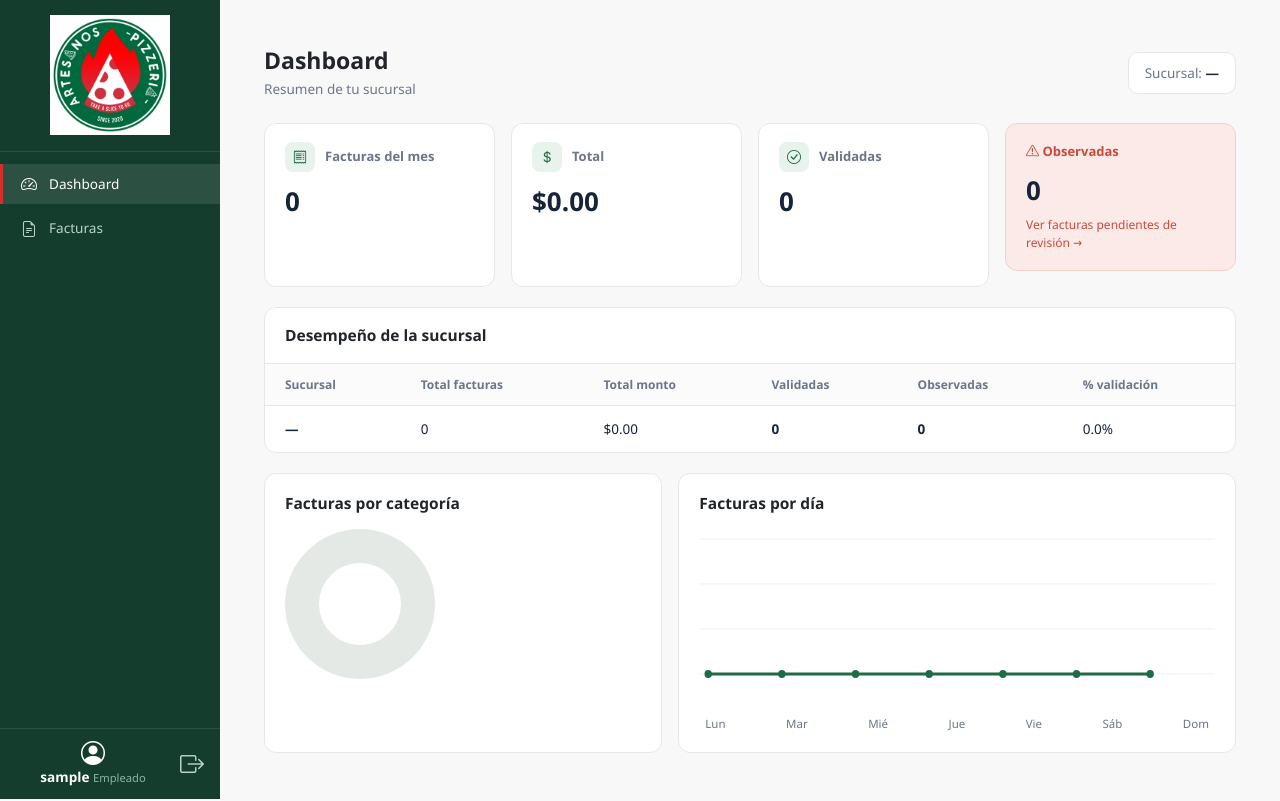
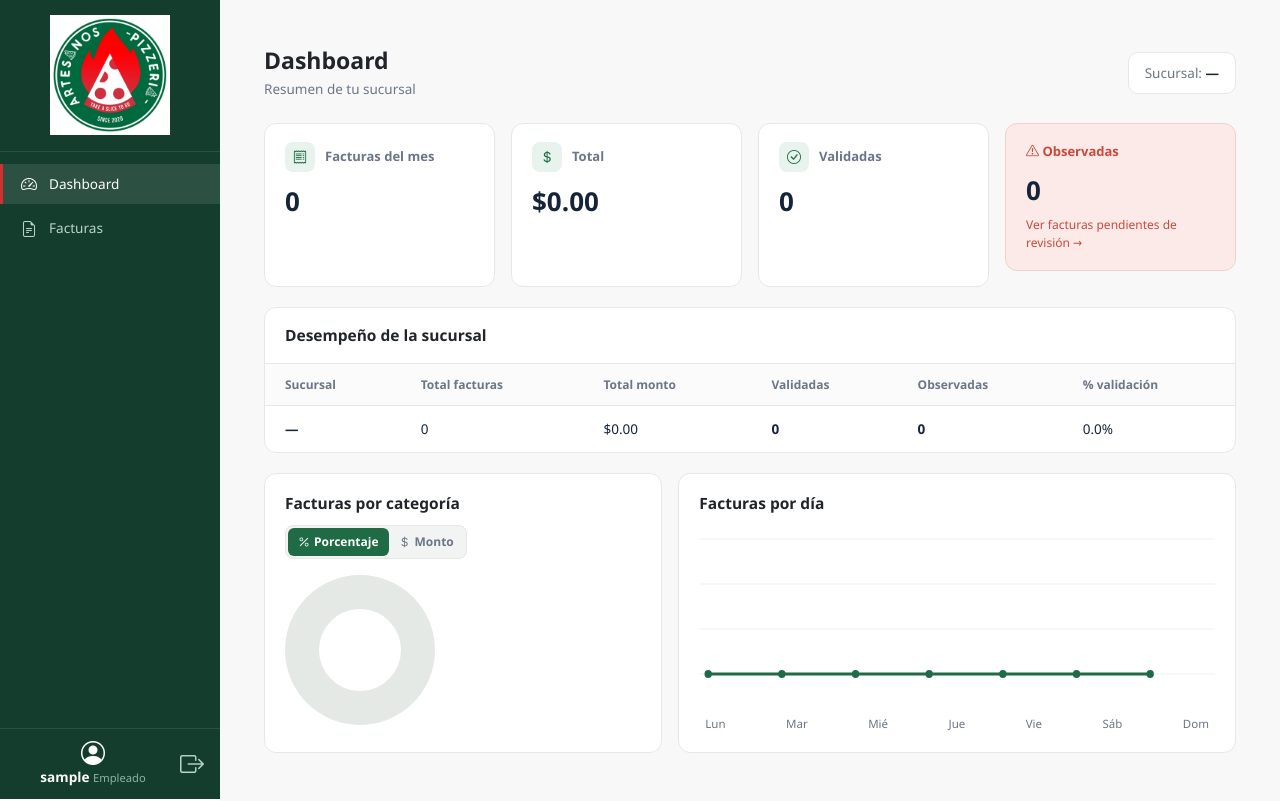
Before and after one commit to DanielQuintanillaPaniagua/artesanos-control, a Flask app: page / in a window 1280 px wide. Shown: the part 25-826 px from the top of the page. Run offline with Flask 3, Linux system fonts and the light colour scheme; the visitor is signed in with stand-in values (Sample User, id 1); data that the repository does not hold is empty; some libraries are stand-ins or nearby versions.

Commit message:
Dashboard: alternar porcentaje/monto en grafico por categoria

```diff
--- a/app/static/css/dashboard.css
+++ b/app/static/css/dashboard.css
@@ -226,6 +226,63 @@
     margin: 0 0 16px;
 }
 
+.dash-chart-head {
+    display: flex;
+    align-items: center;
+    justify-content: space-between;
+    gap: 12px;
+    flex-wrap: wrap;
+    margin-bottom: 16px;
+}
+
+.dash-chart-head h2 {
+    margin: 0;
+}
+
+/* Boton para alternar porcentaje / monto */
+.dash-toggle {
+    display: inline-flex;
+    background: #f1f4f2;
+    border: 1px solid var(--dash-linea);
+    border-radius: 8px;
+    padding: 2px;
+}
+
+.dash-toggle button {
+    border: 0;
+    background: transparent;
+    color: var(--dash-gris);
+    font-size: 12px;
+    font-weight: 600;
+    padding: 5px 10px;
+    border-radius: 6px;
+    cursor: pointer;
+    display: inline-flex;
+    align-items: center;
+    gap: 4px;
+    transition: background .15s, color .15s;
+}
+
+.dash-toggle button:hover {
+    color: #1f6b45;
+}
+
+.dash-toggle button.active {
+    background: #1f6b45;
+    color: #fff;
+}
+
+.dash-toggle button:focus-visible {
+    outline: 2px solid #1f6b45;
+    outline-offset: 1px;
+}
+
+/* Mostrar solo el valor del modo activo en la leyenda */
+#chartCategoria[data-modo="porcentaje"] .val-monto,
+#chartCategoria[data-modo="monto"] .val-porcentaje {
+    display: none;
+}
+
 .dash-donut-wrap {
     display: flex;
     align-items: center;
@@ -300,6 +357,7 @@
     .dash-cards {
         grid-template-columns: repeat(2, 1fr);
     }
+
     .dash-charts {
         grid-template-columns: 1fr;
     }
@@ -324,44 +382,53 @@
     min-width: 260px;
     transition: border-color 0.15s, box-shadow 0.15s;
 }
+
 .dash-sucursal-dropdown .btn:hover,
 .dash-sucursal-dropdown .btn:focus {
     border-color: #1f6b45;
     box-shadow: 0 0 0 3px rgba(31, 107, 69, 0.1);
 }
+
 .dash-sucursal-dropdown .btn .icono {
     color: #1f6b45;
     font-size: 1.5rem;
     line-height: 1;
 }
+
 .dash-sucursal-dropdown .btn .texto {
     display: flex;
     flex-direction: column;
     line-height: 1.2;
     flex-grow: 1;
 }
+
 .dash-sucursal-dropdown .btn .texto .label {
     font-size: 0.75rem;
     color: #6b7688;
 }
+
 .dash-sucursal-dropdown .btn .texto .valor {
     font-size: 1rem;
     color: #16243a;
     font-weight: 500;
 }
+
 .dash-sucursal-dropdown .btn::after {
     display: none;
 }
+
 .dash-sucursal-dropdown .btn .chevron {
     color: #6b7688;
     font-size: 0.9rem;
 }
+
 .dash-sucursal-dropdown .dropdown-menu {
     min-width: 260px;
     border-radius: 10px;
     border: 1px solid #e5e9e6;
     box-shadow: 0 4px 12px rgba(0, 0, 0, 0.08);
 }
+
 .dash-sucursal-dropdown .dropdown-item.active {
     background-color: #1f6b45;
     color: #fff;
@@ -380,44 +447,53 @@
     min-width: 260px;
     transition: border-color 0.15s, box-shadow 0.15s;
 }
+
 .dash-sucursal-dropdown .btn:hover,
 .dash-sucursal-dropdown .btn:focus {
     border-color: #1f6b45;
     box-shadow: 0 0 0 3px rgba(31, 107, 69, 0.1);
 }
+
 .dash-sucursal-dropdown .btn .icono {
     color: #1f6b45;
     font-size: 1.5rem;
     line-height: 1;
 }
+
 .dash-sucursal-dropdown .btn .texto {
     display: flex;
     flex-direction: column;
     line-height: 1.2;
     flex-grow: 1;
 }
+
 .dash-sucursal-dropdown .btn .texto .label {
     font-size: 0.75rem;
     color: #6b7688;
 }
+
 .dash-sucursal-dropdown .btn .texto .valor {
     font-size: 1rem;
     color: #16243a;
     font-weight: 500;
 }
+
 .dash-sucursal-dropdown .btn::after {
     display: none;
 }
+
 .dash-sucursal-dropdown .btn .chevron {
     color: #6b7688;
     font-size: 0.9rem;
 }
+
 .dash-sucursal-dropdown .dropdown-menu {
     min-width: 260px;
     border-radius: 10px;
     border: 1px solid #e5e9e6;
     box-shadow: 0 4px 12px rgba(0, 0, 0, 0.08);
 }
+
 .dash-sucursal-dropdown .dropdown-item.active {
     background-color: #1f6b45;
     color: #fff;
@@ -427,7 +503,8 @@
    REPORTES Y ACCIONES RAPIDAS - Cards
    ============================================ */
 
-.reporte-card, .accion-card {
+.reporte-card,
+.accion-card {
     display: flex;
     align-items: flex-start;
     gap: 12px;
@@ -442,14 +519,16 @@
     height: 100%;
 }
 
-.reporte-card:hover, .accion-card:hover {
+.reporte-card:hover,
+.accion-card:hover {
     border-color: var(--dash-verde-600);
     box-shadow: 0 2px 8px rgba(31, 107, 69, 0.1);
     transform: translateY(-1px);
     color: inherit;
 }
 
-.reporte-ico, .accion-ico {
+.reporte-ico,
+.accion-ico {
     width: 36px;
     height: 36px;
     border-radius: 8px;
@@ -467,20 +546,23 @@
     color: #2f6f8f;
 }
 
-.reporte-titulo, .accion-titulo {
+.reporte-titulo,
+.accion-titulo {
     font-weight: 600;
     font-size: 13.5px;
     color: var(--dash-tinta);
     margin-bottom: 2px;
 }
 
-.reporte-desc, .accion-desc {
+.reporte-desc,
+.accion-desc {
     font-size: 11.5px;
     color: var(--dash-gris);
     line-height: 1.3;
 }
 
-.reporte-arrow, .accion-arrow {
+.reporte-arrow,
+.accion-arrow {
     position: absolute;
     right: 12px;
     top: 50%;
@@ -491,7 +573,8 @@
     transition: all 0.15s;
 }
 
-.reporte-card:hover .reporte-arrow, .accion-card:hover .accion-arrow {
+.reporte-card:hover .reporte-arrow,
+.accion-card:hover .accion-arrow {
     color: var(--dash-verde-600);
     opacity: 1;
     right: 8px;
--- a/app/templates/dashboard.html
+++ b/app/templates/dashboard.html
@@ -167,15 +167,27 @@
 
     {# ---------- Charts ---------- #}
     <section class="dash-charts">
-        <div class="dash-chart-card">
-            <h2>Facturas por categoría</h2>
+        <div class="dash-chart-card" id="chartCategoria" data-modo="porcentaje">
+            <div class="dash-chart-head">
+                <h2>Facturas por categoría</h2>
+                <div class="dash-toggle" role="group" aria-label="Modo de visualización">
+                    <button type="button" class="active" data-modo="porcentaje" aria-pressed="true">
+                        <i class="bi bi-percent"></i> Porcentaje
+                    </button>
+                    <button type="button" data-modo="monto" aria-pressed="false">
+                        <i class="bi bi-currency-dollar"></i> Monto
+                    </button>
+                </div>
+            </div>
             <div class="dash-donut-wrap">
                 <div class="dash-donut" style="background: {{ metricas.donut_gradient }};"></div>
                 <ul class="dash-legend">
                     {% for c in metricas.por_categoria %}
                     <li>
                         <span class="dash-dot" style="background: {{ c.color }};"></span>
-                        {{ c.nombre }} <b>{{ '%.0f'|format(c.porcentaje) }}%</b>
+                        {{ c.nombre }}
+                        <b class="val-porcentaje">{{ '%.0f'|format(c.porcentaje) }}%</b>
+                        <b class="val-monto">${{ '{:,.2f}'.format(c.monto) }}</b>
                     </li>
                     {% endfor %}
                 </ul>
@@ -205,3 +217,35 @@
 
 </div>
 {% endblock %}
+{% block extra_js %}
+<script>
+    (function () {
+        var card = document.getElementById('chartCategoria');
+        if (!card) return;
+        var botones = card.querySelectorAll('.dash-toggle button');
+        var KEY = 'dashCategoriaModo';
+
+        function aplicar(modo) {
+            card.setAttribute('data-modo', modo);
+            botones.forEach(function (b) {
+                var activo = b.getAttribute('data-modo') === modo;
+                b.classList.toggle('active', activo);
+                b.setAttribute('aria-pressed', activo ? 'true' : 'false');
+            });
+        }
+
+        botones.forEach(function (b) {
+            b.addEventListener('click', function () {
+                var modo = b.getAttribute('data-modo');
+                aplicar(modo);
+                try { localStorage.setItem(KEY, modo); } catch (e) { }
+            });
+        });
+
+        try {
+            var guardado = localStorage.getItem(KEY);
+            if (guardado === 'monto' || guardado === 'porcentaje') aplicar(guardado);
+        } catch (e) { }
+    })();
+</script>
+{% endblock %}
```
